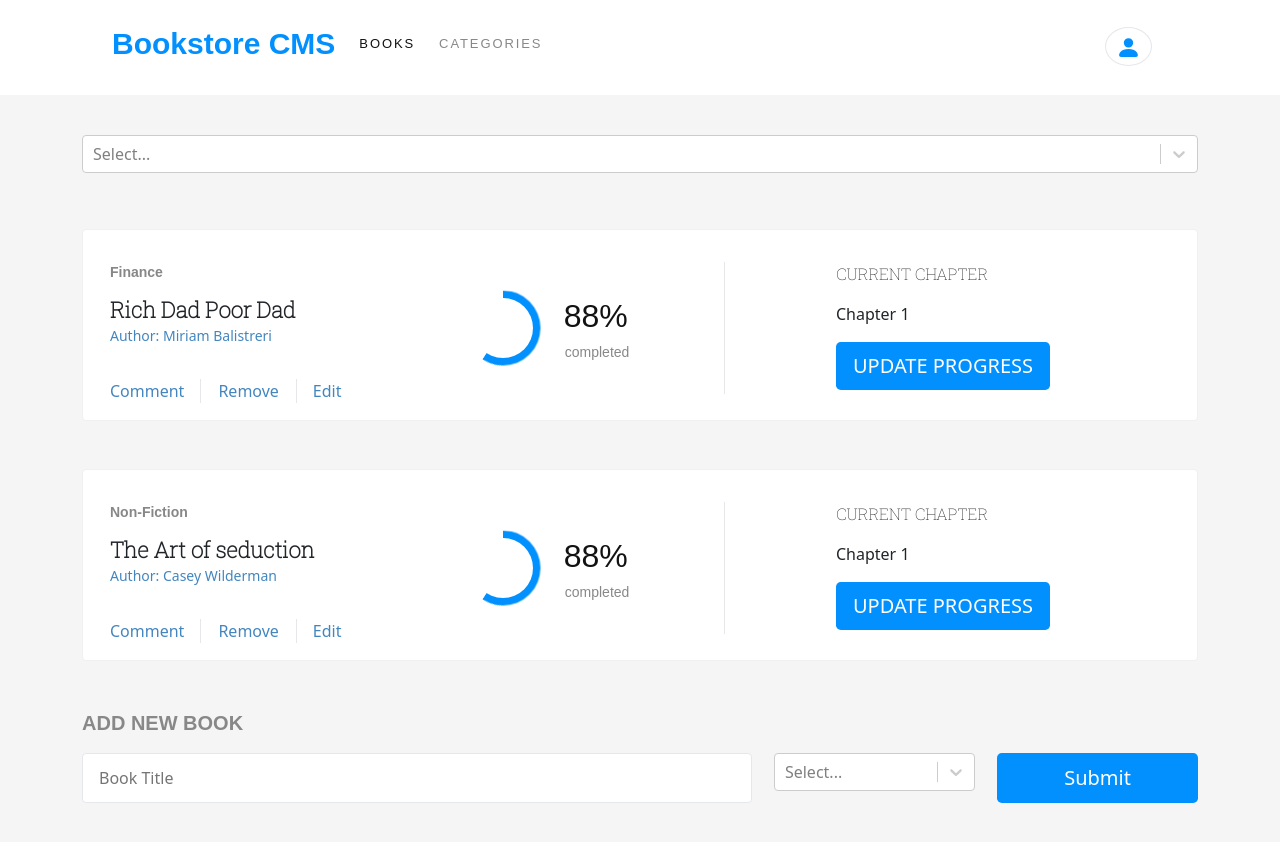
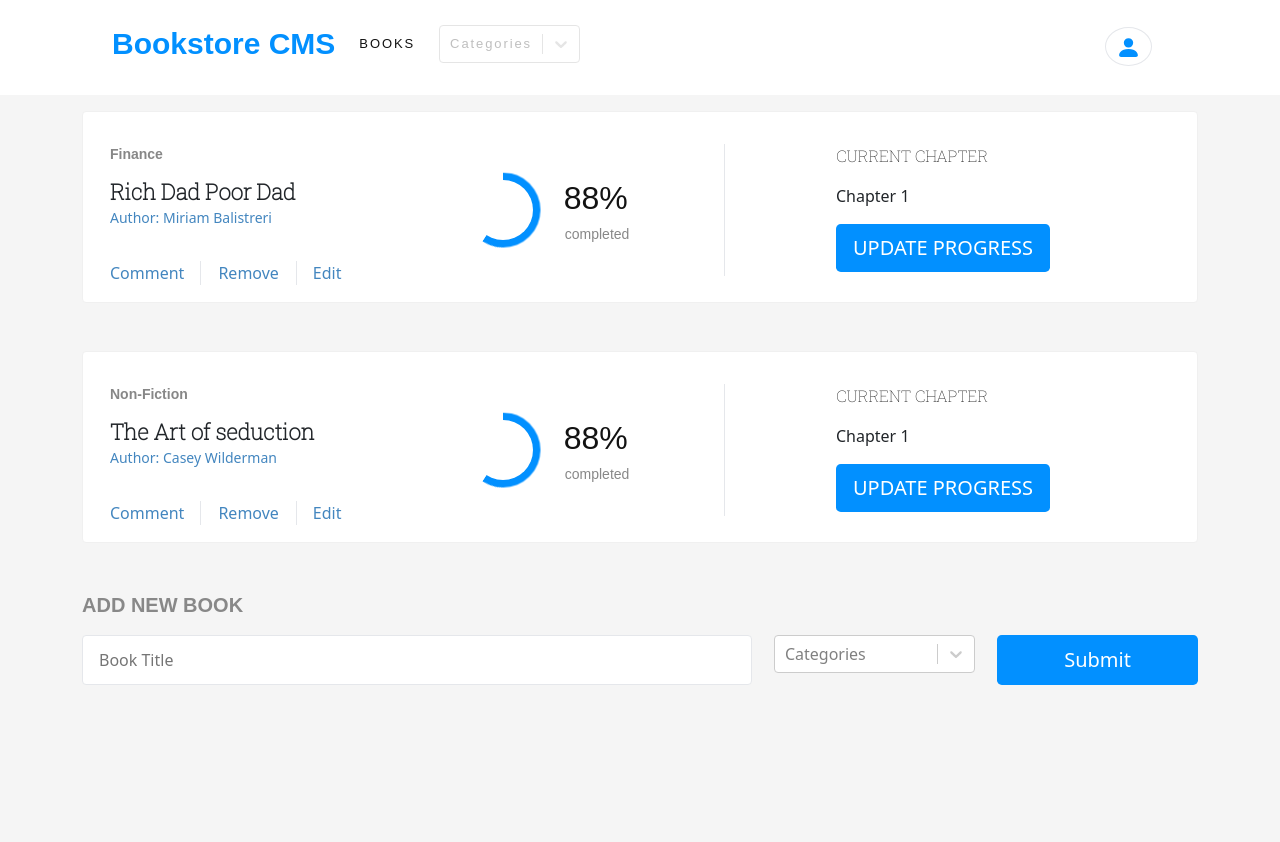
Before and after one commit to tanzila-abedin/bookstore, a React (Create React App) app: page / in a window 1280 px wide. Shown: the top 842 px of the page. After the commit the page ends 800 px from the top, so only its background shows below. Built offline with nearby package versions, Linux system fonts and the light colour scheme.

Commit message:
Make changes to render category filter inside header component

```diff
--- a/src/components/Categoryfilter.js
+++ b/src/components/Categoryfilter.js
@@ -4,7 +4,7 @@ import Select from 'react-select';
 
 const CategoryFilter = ({ options, handleChange }) => (
   <div className="pt-4 pb-4">
-    <Select className="select-dropdown" options={options} onChange={(e) => handleChange(e)} required />
+    <Select className="select-dropdown" placeholder="Categories" options={options} onChange={(e) => handleChange(e)} required />
   </div>
 );
 
--- a/src/components/Header.js
+++ b/src/components/Header.js
@@ -1,11 +1,36 @@
 import { BsFillPersonFill } from 'react-icons/bs';
+import React, { useState, useEffect } from 'react';
+import { useSelector, useDispatch } from 'react-redux';
+import { changeFilter } from '../actions';
+import CategoryFilter from './Categoryfilter';
 
-const Header = () => (
+const Header = () => {
+  const { books } = useSelector((state) => state);
+  const [options, setOptions] = useState();
+
+  const dispatch = useDispatch();
+
+  useEffect(() => {
+    const categories = ['All', ...books.map((book) => book.category)];
+    setOptions(categories.map((category) => ({
+      value: category,
+      label: category,
+    })));
+  }, [books]);
+
+  const handleFilterChange = (e) => {
+    dispatch(changeFilter(e.value));
+  };
+
+  return (
     <header>
       <div className="header-text">
         <h1 className="bookstore-cms">Bookstore CMS</h1>
         <p className="books pt-2">BOOKS</p>
-      <p className="categories pt-2">CATEGORIES</p>
+        <p className="categories pt-2">
+          {' '}
+          <CategoryFilter options={options} handleChange={handleFilterChange} />
+        </p>
       </div>
       <div className="icon-frame">
         <i className="icon">
@@ -14,5 +39,6 @@ const Header = () => (
       </div>
     </header>
   );
+};
 
 export default Header;
--- a/src/containers/BooksForm.js
+++ b/src/containers/BooksForm.js
@@ -32,7 +32,7 @@ const BooksForm = () => {
       <h2 className="add-book"> ADD NEW BOOK </h2>
       <form onSubmit={(e) => handleChange(e)}>
         <input className="book-input" type="text" id="title" name="title" placeholder="Book Title" onChange={(e) => setTitle(e.target.value)} />
-        <Select className="select-dropdown-2" options={option} onChange={(e) => setCategory(e.value)} />
+        <Select className="select-dropdown-2" placeholder="Categories" options={option} onChange={(e) => setCategory(e.value)} />
         <button className="form-submit btn btn btn-lg" type="submit">Submit</button>
       </form>
     </div>
--- a/src/containers/BooksList.js
+++ b/src/containers/BooksList.js
@@ -1,26 +1,11 @@
-import React, { useEffect, useState } from 'react';
 import { useSelector, useDispatch } from 'react-redux';
 import Book from '../components/Book';
-import { changeFilter, removeBook } from '../actions';
-import CategoryFilter from '../components/Categoryfilter';
+import { removeBook } from '../actions';
 
 const BooksList = () => {
   const { books, filter } = useSelector((state) => state);
-  const [options, setOptions] = useState();
 
   const dispatch = useDispatch();
-
-  useEffect(() => {
-    const categories = ['All', ...books.map((book) => book.category)];
-    setOptions(categories.map((category) => ({
-      value: category,
-      label: category,
-    })));
-  }, [books]);
-
-  const handleFilterChange = (e) => {
-    dispatch(changeFilter(e.value));
-  };
 
   const handleRemoveBook = (book) => {
     dispatch(removeBook(book));
@@ -39,11 +24,8 @@ const BooksList = () => {
 
   return (
     <div className="booklist">
-      <CategoryFilter options={options} handleChange={handleFilterChange} />
       <div className="booklist-table">
-
         {displayFilteredBooks()}
-
       </div>
     </div>
   );
```
Lines whose indentation alone changed are shown as unchanged.
